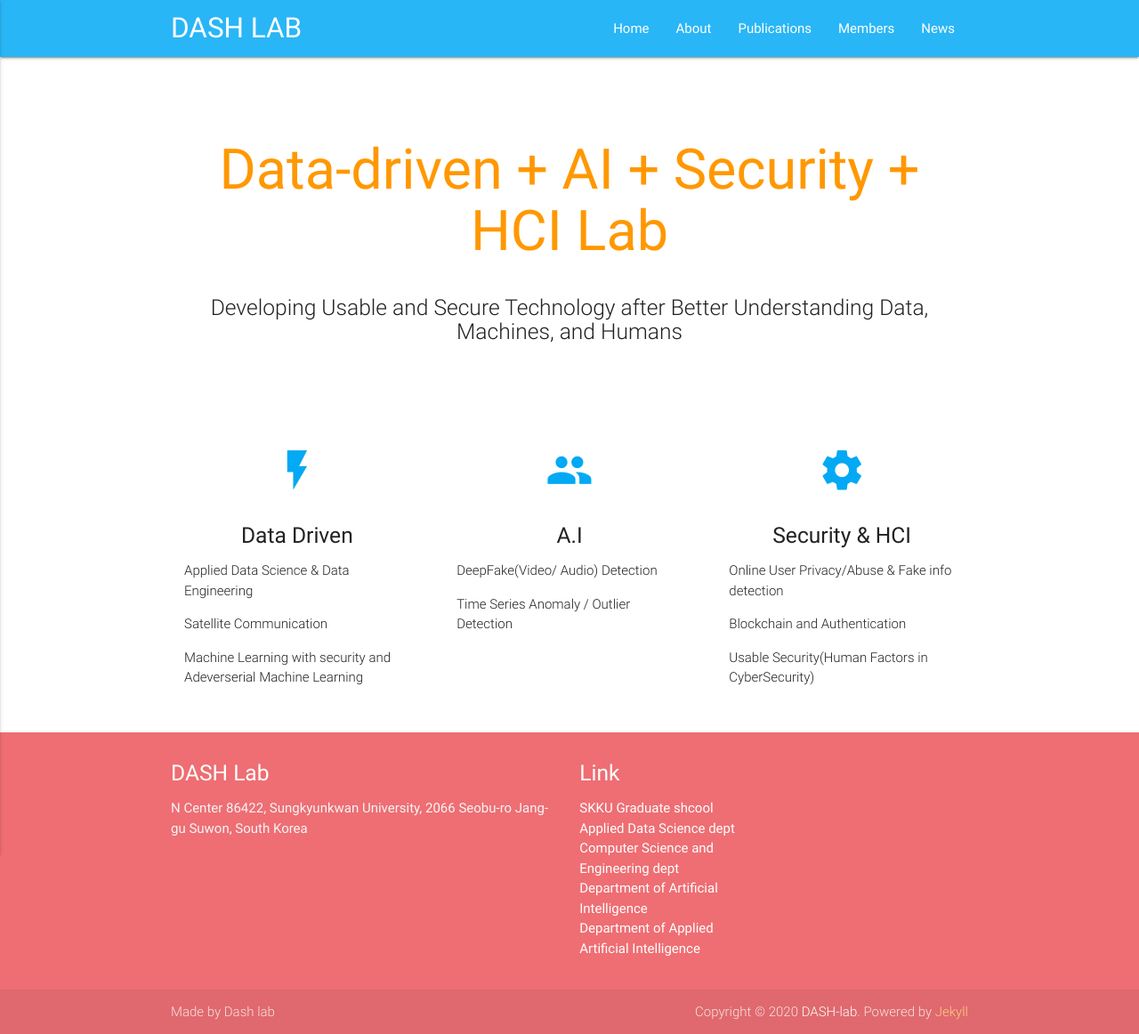
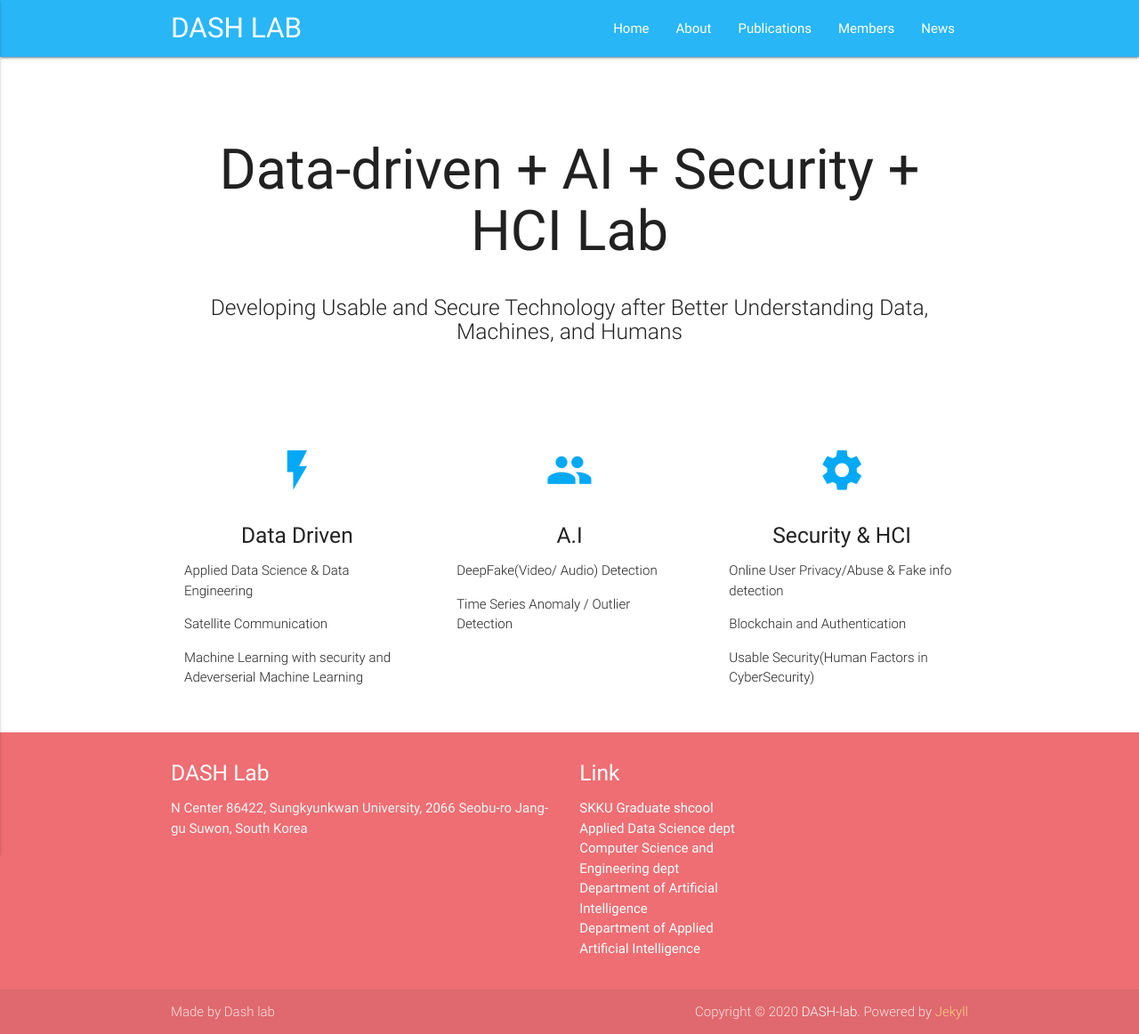
Before and after one commit to Yurim990507/DASH-Lab.github.io, a Jekyll site: the page built from index.md, in a window 1280 px wide. Shown: the whole page at 89% size. Built offline with Jekyll 4.4.1, drawn with Linux system fonts in a browser that asks for light colours.

Commit message:
Update home.html

```diff
--- a/_layouts/home.html
+++ b/_layouts/home.html
@@ -5,7 +5,7 @@ layout: default
   <div class="section no-pad-bot" id="index-banner">
     <div class="container">
       <br><br>
-      <h1 class="header center orange-text">Data-driven + AI + Security + HCI Lab</h1>
+      <h1 class="header center Blue">Data-driven + AI + Security + HCI Lab</h1>
       <div class="row center">
         <h5 class="header col s12 light">Developing Usable and Secure Technology after Better Understanding Data, Machines, and Humans</h5>
       </div>
```
